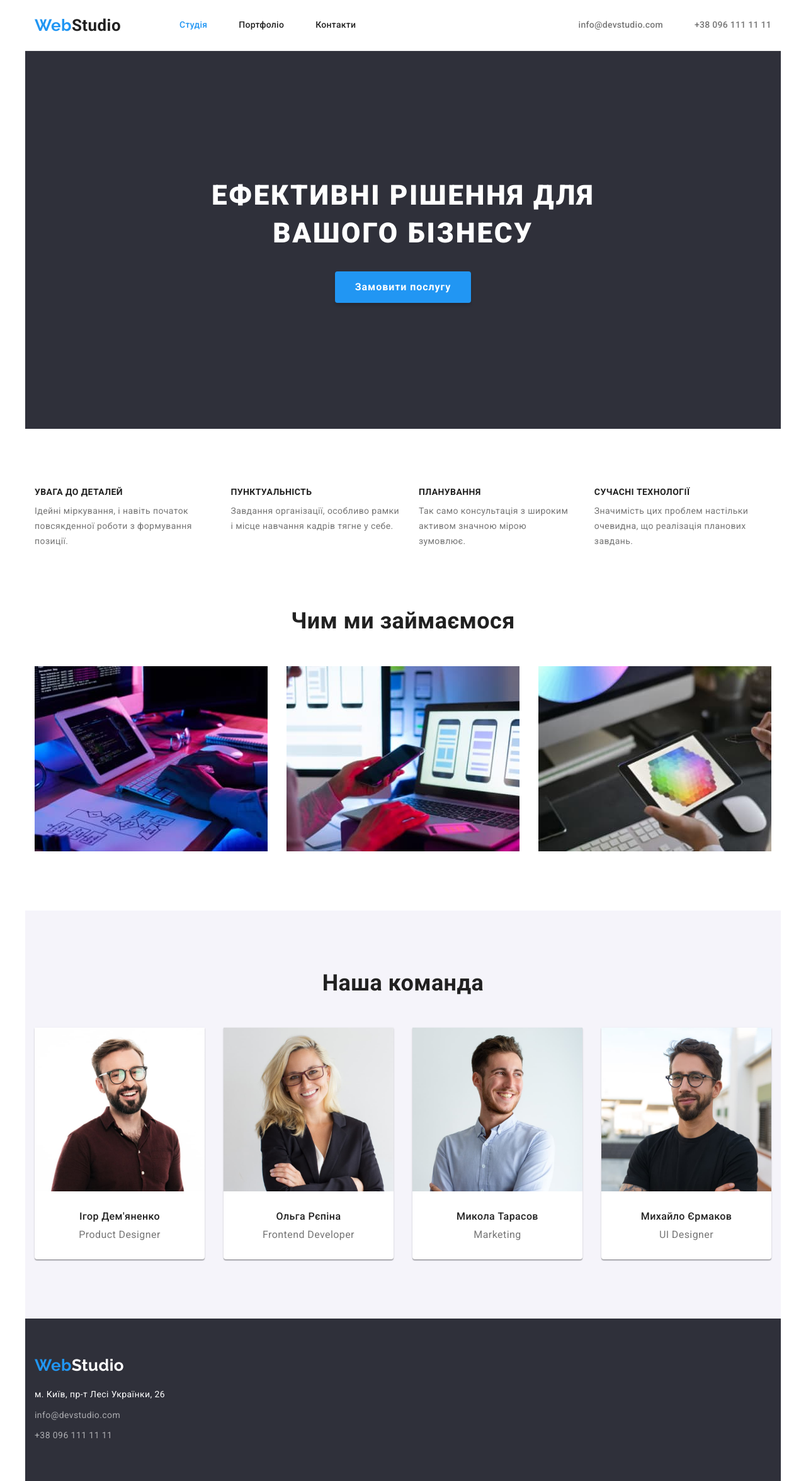
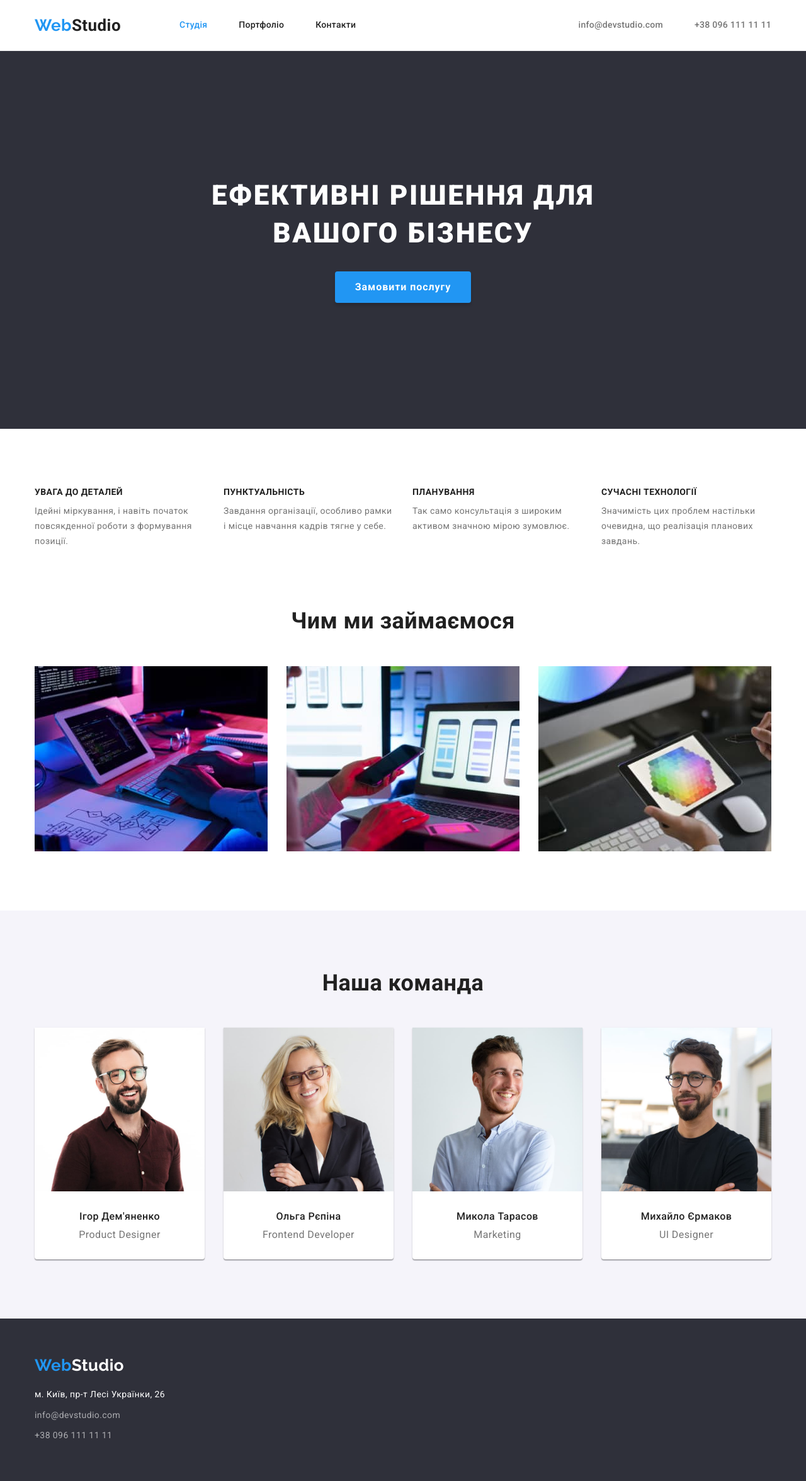
Before and after one commit to HelenZoz/goit-markup-hw-03, a plain HTML site: page index.html in a window 1280 px wide. Shown: the whole page at 63% size. Drawn offline with nearby package versions, Linux system fonts and the light colour scheme.

Commit message:
hw last2

```diff
--- a/css/styles.css
+++ b/css/styles.css
@@ -208,6 +208,10 @@ img {
     gap: 30px;
 }
 
+/* .benefits-item {
+    flex-basis: calc((100% - 30px) / 4);
+} */
+
 .benefits-title {
     margin: 0;
     margin-bottom: 10px;
@@ -215,6 +219,7 @@ img {
     line-height: 1.14;
     font-size: 14px;
     text-transform: uppercase;
+    width: 270px;
 }
 
 .benefits-text {
@@ -291,9 +296,10 @@ img {
 
 /* --Footer-- */
 .address {
-    background-color: var(--backgound-grey);
     padding-top: 60px;
     padding-bottom: 60px;
+
+    background-color: var(--backgound-grey);
 }
 
 .logotip-footer{
--- a/index.html
+++ b/index.html
@@ -25,8 +25,8 @@
 
 <body>
   <!-- HEADER -->
-    <header class="header container border">
-      <div class="nav">
+    <header class="header border">
+      <div class="container nav">
         <a class="logo" href=""><span class="logo-header">Web</span>Studio</a>
         <nav class="nav-item">
          <ul class="site-nav list">
@@ -42,14 +42,16 @@
 
   <!-- MAIN -->
   <main>
-    <section class="hero container">
+    <section class="hero">
+      <div class="container">
         <h1 class="hero-header">Ефективні рішення для вашого бізнесу</h1>
         <button class="hero-button" type="button">Замовити послугу</button>
+      </div>
     </section>
 
   <!-- Benefits -->
-    <section class="benefits container">
-        <div>
+    <section class="benefits">
+        <div class="container">
           <h2 class="visually-hidden">Переваги</h2>
           <ul class="list benefits-item">
             <li>
@@ -73,8 +75,8 @@
     </section>
 
      <!-- Work -->
-      <section class="work container">
-        <div>
+      <section class="work">
+        <div class="container">
           <h2 class="work-title">Чим ми займаємося</h2>
           <ul class="list work-img">
             <li><img class="item" src="./images/box/box1.jpg" alt="розробка" width="370" height="294"></li>
@@ -85,8 +87,8 @@
       </section>
 
       <!-- Team -->
-      <section class="team container">
-        <div>
+      <section class="team">
+        <div class="container">
           <h2 class="team-title">Наша команда</h2>
           <ul class="list teams">
             <li class="team-border">
@@ -123,7 +125,8 @@
   </main>
 
   <!-- FOOTER -->
-  <footer class="address container">
+  <footer class="address ">
+    <div class="container">
       <div class="logotip-footer">
       <a class="logo-address" href=""><span class="logo-footer">Web</span>Studio</a>
       </div>
@@ -136,6 +139,7 @@
           <li class="adress-item"><a class="address-tel" href="tel:+380961111111">+38 096 111 11 11</a></li>
         </ul>
       </address>
+    </div>
   </footer>
 </body>
 
```
Also changed, not shown: portfolio.html (+9 -8 lines).
